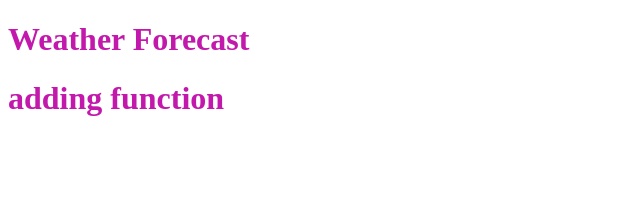
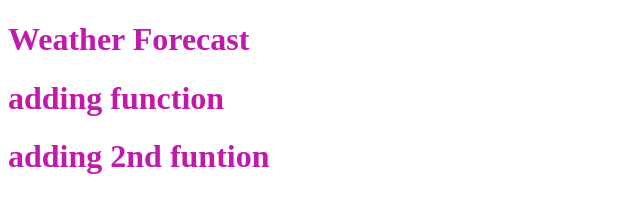
Before and after one commit to sdhage1502/WeatherApp, a plain HTML site: page index.html in a window 1280 px wide. Shown: the whole page, without its empty margins (0-640 px from the left). Drawn offline with Linux system fonts and the light colour scheme.

Commit message:
2nd funtion

```diff
--- a/index.html
+++ b/index.html
@@ -10,5 +10,6 @@
 <body>
     <h1 class="heading">Weather Forecast </h1>
     <h1 >adding function</h1>
+    <h1>adding 2nd funtion</h1>
 </body>
 </html>
```
